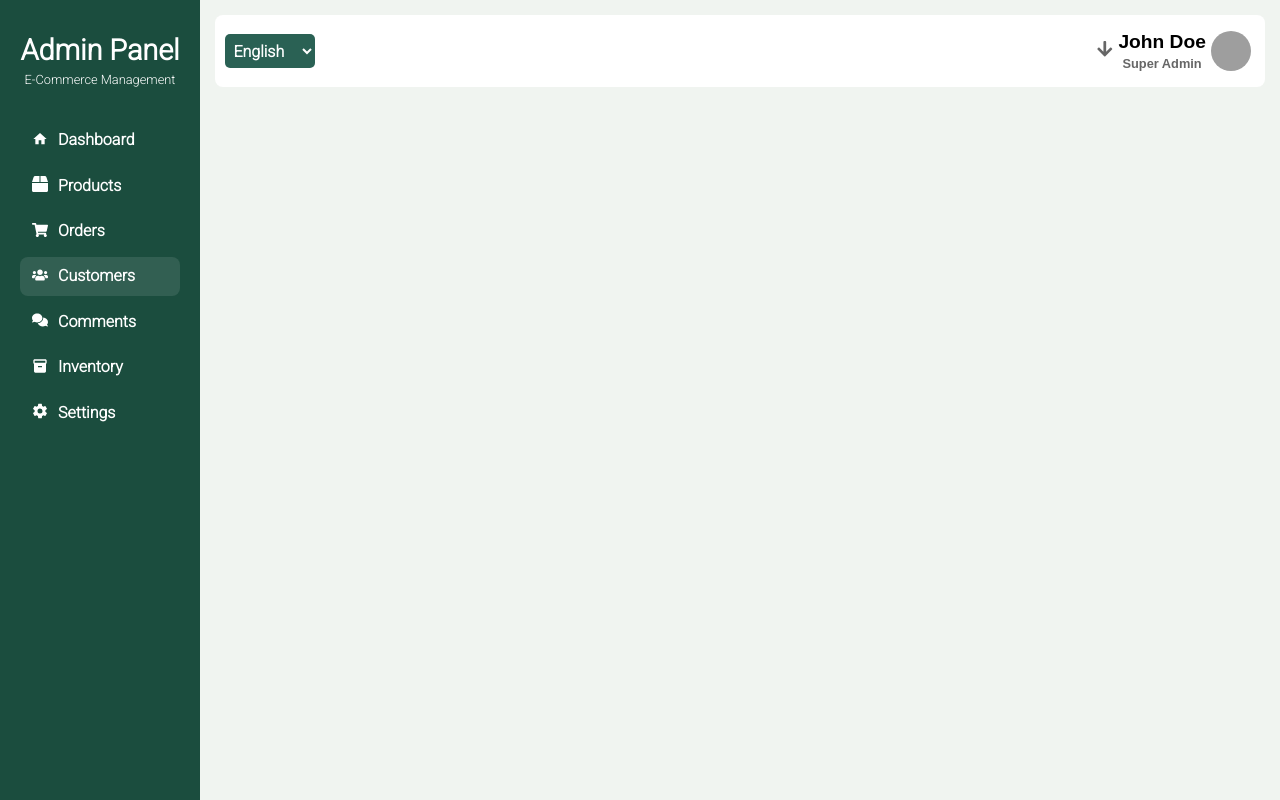
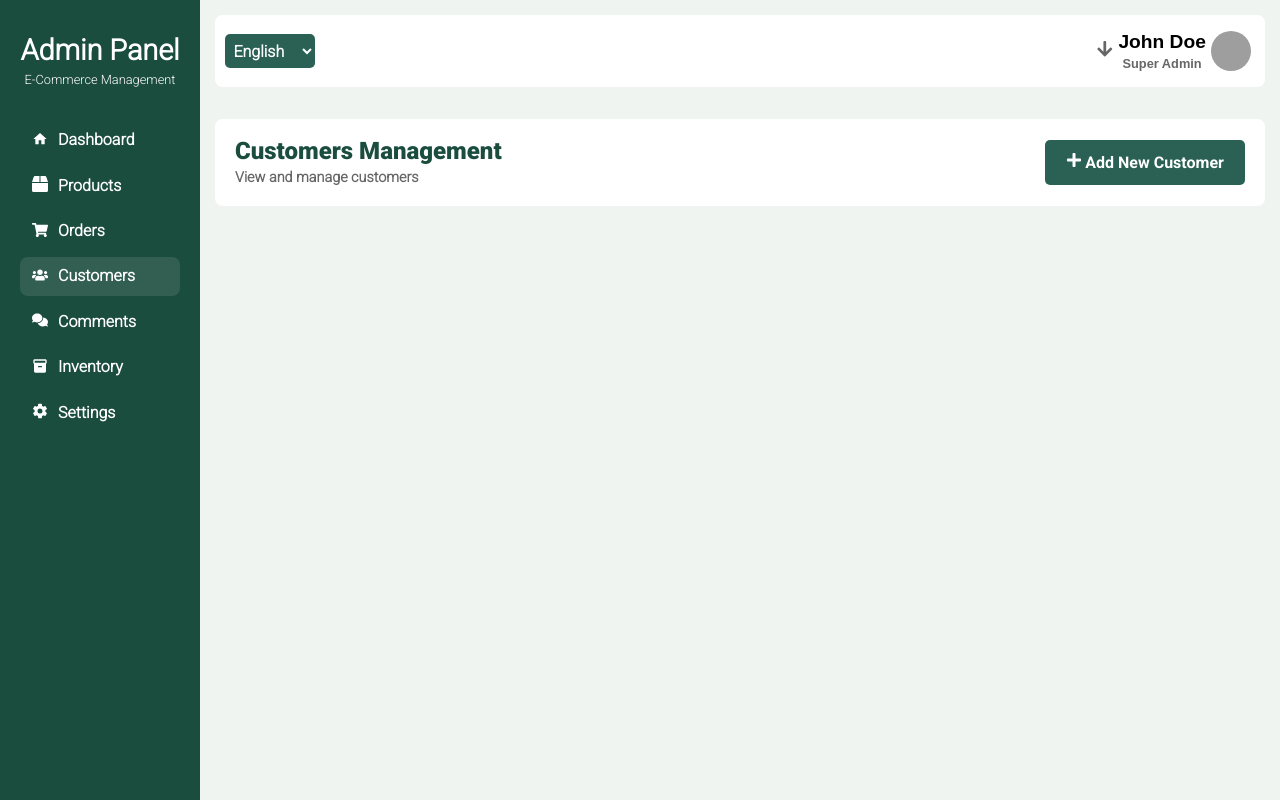
Before and after one commit to mohammadmehdidalvandii/Dashboard, a React (Vite) app in the folder frontend/dashboard/: page /Customers in a window 1280 px wide. Built offline with nearby package versions, Linux system fonts and the light colour scheme; grey boxes are pictures that could not be loaded.

Commit message:
created section customersManagement

```diff
--- /dev/null
+++ b/frontend/dashboard/src/components/templates/customers/CustomersManagement/CustomersManagement.css
@@ -0,0 +1,9 @@
+.customersManagement{
+    display: block;
+    width: 100%;
+    margin-top: 2rem;
+}
+
+.customersManagement .btn{
+    width: 200px;
+}
--- /dev/null
+++ b/frontend/dashboard/src/components/templates/customers/CustomersManagement/CustomersManagement.jsx
@@ -0,0 +1,25 @@
+import { FaPlus } from 'react-icons/fa';
+import './CustomersManagement.css';
+
+function CustomersManagement() {
+  return (
+   <section className="customersManagement box">
+        <div>
+            <div className="management">
+                <div>
+                    <h2>Customers Management</h2>
+                    <p>View and manage customers</p>
+                </div>
+                <button className="btn">
+                                <span className="icon">
+                                    <FaPlus/>
+                                </span>
+                                <span className="text">Add New Customer</span>
+                                </button>
+            </div>
+        </div>
+   </section>
+  )
+}
+
+export default CustomersManagement
--- a/frontend/dashboard/src/page/Customers/Customers.jsx
+++ b/frontend/dashboard/src/page/Customers/Customers.jsx
@@ -1,9 +1,11 @@
+import CustomersManagement from '../../components/templates/customers/CustomersManagement/CustomersManagement'
 import MetaTag from '../../hook/MetaTag/MetaTag'
 
 function Customers() {
   return (
     <>
     <MetaTag  title="Dashboard | Customers" />
+    <CustomersManagement/>
     </>
   )
 }
```
